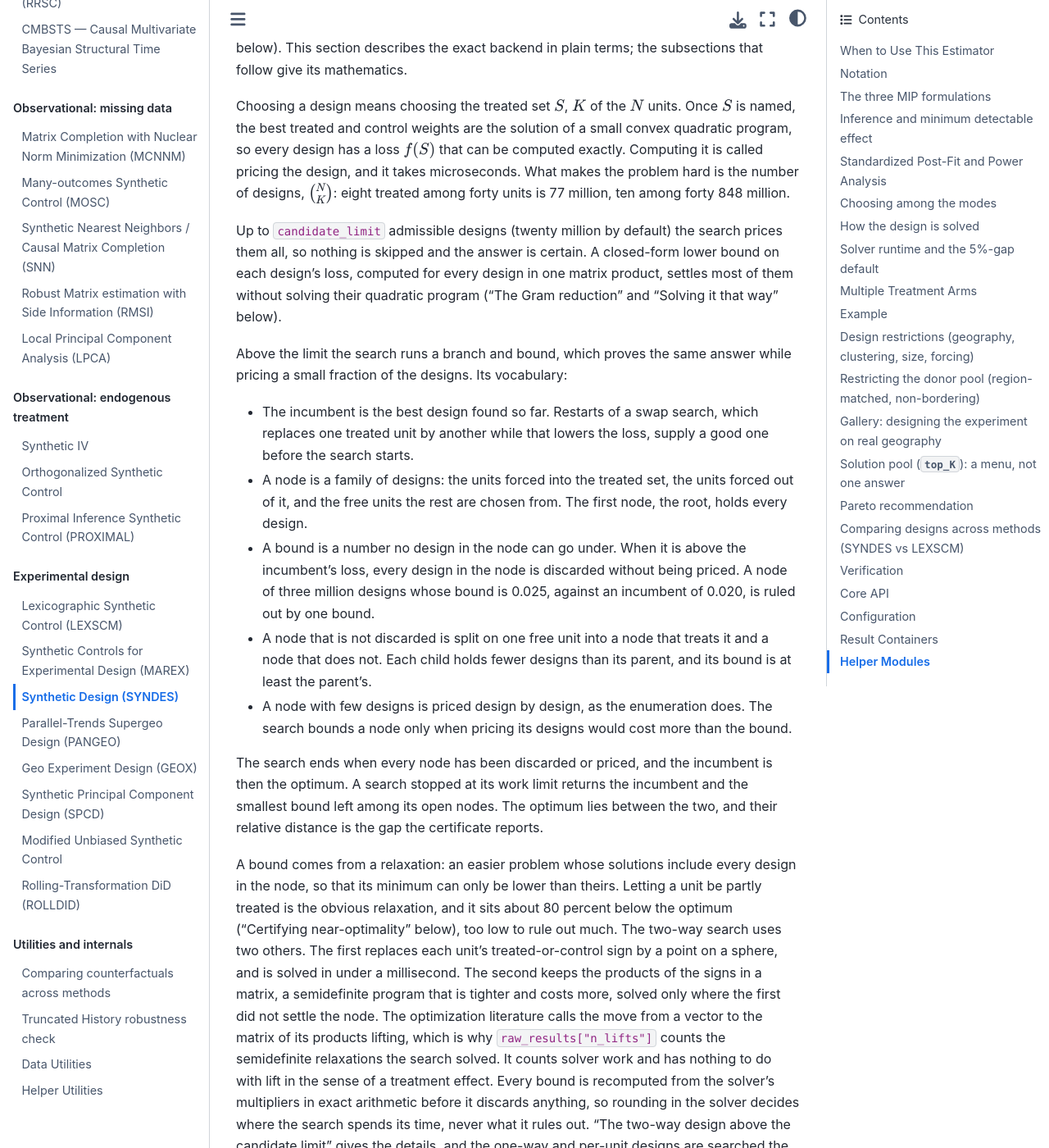
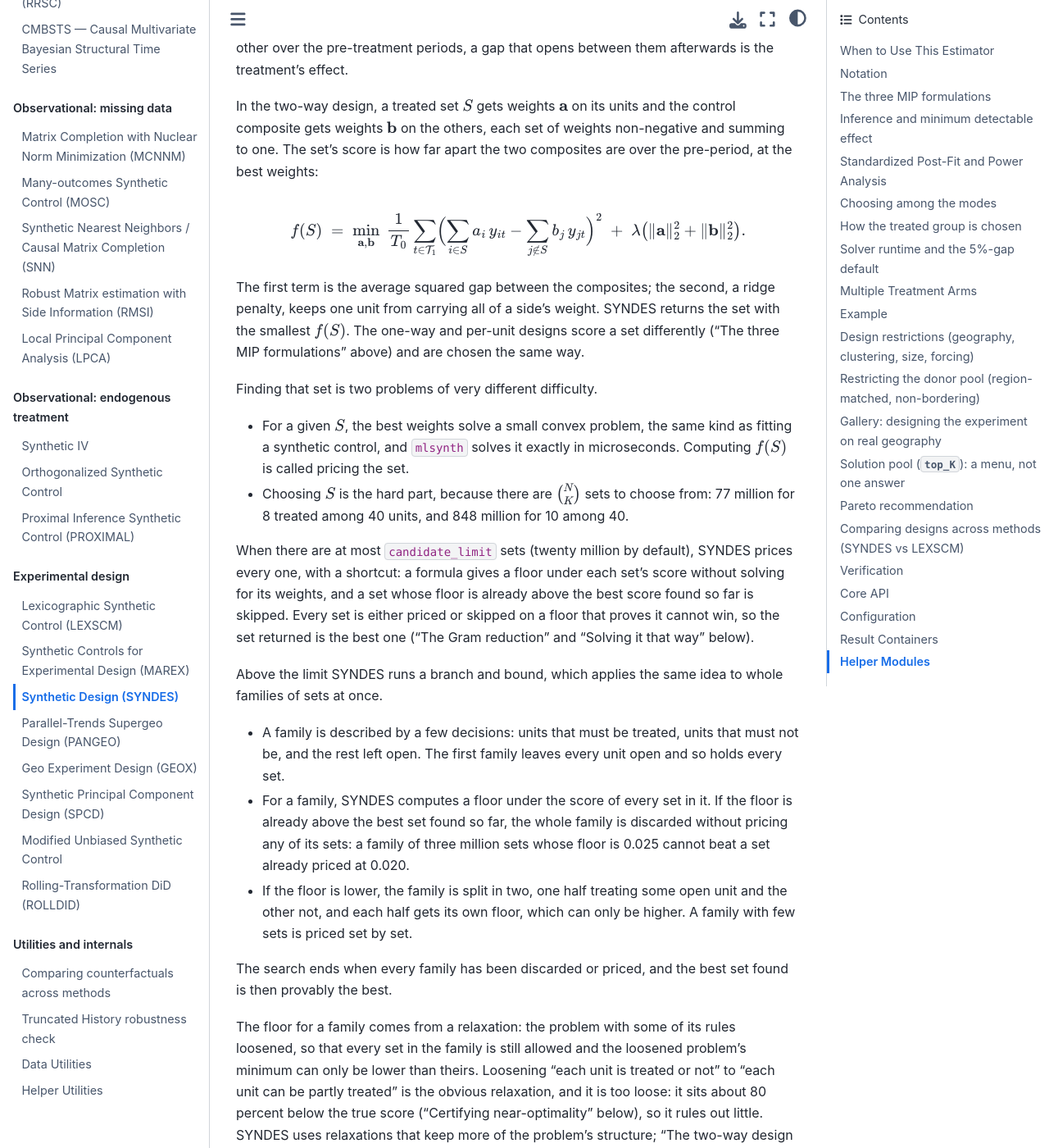
Before and after one commit to jgreathouse9/mlsynth, a Sphinx documentation site: the page built from docs/syndes.rst, in a window 1280 px wide and 1400 px high, scrolled down 9068 px. Shown: the whole window at 82% size. Built offline with Sphinx 7.4.7 and the Sphinx Book theme 1.1.4, drawn with Linux system fonts in a browser that asks for light colours; pages that are not in the unit, such as notebooks, are missing from menus; some of the changed text lies outside the part shown.

Commit message:
Docs: write the search explanations for the analyst who uses them (#911)
The three sections now speak to the reader who will choose a treated
group and explain the choice, not to one who will improve the search.
Each one follows the same arc:
- the business question;
- the criterion, in one formula;
- how the group is found;
- what the result lets the reader say.

- SYNDES, "How the treated group is chosen":
  - the two-way score f(S), written out as the pre-period gap between
    the weighted treated and control composites plus the ridge;
  - pricing a set, against choosing among C(N, K) sets;
  - enumeration with its floor-based shortcut;
  - branch and bound as floors on families of sets, with a worked
    three-million-set example;
  - why "partly treated" is too loose a relaxation;
  - what a stopped search and certify=True report.
  n_lifts is defined there as a count of computing work, unrelated to
  lift as a treatment effect.
- MAREX: an outline of the same arc at the top of "Solving the design by
  search".
- LEXSCM: the same for Stage 1, including what OPTIMAL and FEASIBLE let
  the reader claim.

Co-Authored-By: Claude Opus 5.5 <noreply@anthropic.com>
Claude-Session: https://claude.ai/code/session_012eUtL6z8zUY8NkURa4Svk7

```diff
--- a/docs/lexscm.rst
+++ b/docs/lexscm.rst
@@ -357,34 +357,40 @@ fact -- which is the symptom this parameter exists to prevent.
 How Stage 1 searches the treated sets
 """""""""""""""""""""""""""""""""""""
 
-Stage 1 searches the sets of :math:`m` markets for the ``top_K`` with the
-smallest imbalance :math:`L(\mathcal{S})`. Computing :math:`L(\mathcal{S})` for
-one set means solving its small quadratic program for the weights, the subject
-of the next subsection. This is called pricing the set, and it takes
-microseconds. What makes Stage 1 hard is the number of sets,
-:math:`\binom{M}{m}`.
-
-When there are at most ``enumerate_max`` sets (three million by default), the
-search prices every one. Nothing is skipped, so the ``top_K`` it returns are
-exact and the termination status is ``OPTIMAL``. A lower bound on each set's
-imbalance, in closed form ("Screened pricing" below), rules out most sets
-without solving their quadratic program.
-
-Above ``enumerate_max`` the search is local. It builds sets greedily from
-several starting points, improves each by swapping one market for another while
-that lowers the imbalance, and perturbs the result to escape the local optimum
-it reaches. That finds good designs quickly, but it cannot prove that no set it
-did not visit is better, so the status is ``FEASIBLE`` and the result carries a
-consensus block in place of a proof ("What the consensus block does and does
-not tell you" below).
-
-SYNDES and MAREX prove their designs above their enumeration limits with a
-branch and bound. It groups the sets into families, each with some markets
-forced into the treated set and some forced out, computes for each family a
-bound no set in it can go under, and discards a family whose bound is above the
-best design found so far. That needs a bound that sees how many markets are
-treated, and "Why a search and not a full enumeration or an exact MIP" below
-explains why the relaxations that drop the count bound Stage 1 at zero.
+In plain terms, Stage 1 looks for the :math:`m` markets whose weighted average
+looks most like the whole population of candidate markets before the experiment.
+:math:`L(\mathcal{S})` above is the squared distance between the population's
+profile and the best weighted average of the chosen markets. A treated group that
+reproduces the population is one whose response to treatment speaks for the
+population.
+
+Finding the best group is two problems. For one candidate group, the best weights
+solve a small convex problem (the next subsection) in microseconds; computing
+:math:`L(\mathcal{S})` is called pricing the group. Choosing the group is the hard
+part, because there are :math:`\binom{M}{m}` groups: 8.2 million for 4 of 120
+markets, and 3.8 billion for 6.
+
+- When there are at most ``enumerate_max`` groups (three million by default),
+  Stage 1 prices every one, with a shortcut: a formula gives a floor under each
+  group's imbalance ("Screened pricing" below), and a group whose floor is
+  already above the ``top_K``-th best found so far is skipped. Nothing that
+  could win is skipped, so the groups returned are the best ones, and the
+  status is ``OPTIMAL``.
+- Above ``enumerate_max`` the search is local. It builds groups from several
+  starting points, swaps one market for another while that lowers the
+  imbalance, and perturbs the result to try other neighbourhoods. That finds
+  good groups quickly, but it cannot prove that a group it never visited is not
+  better, so the status is ``FEASIBLE``.
+
+What the result lets you say. Under ``OPTIMAL``, the treated group is the
+best-balanced group of :math:`m` markets that meets the budget, and the search
+proves it. Under ``FEASIBLE``, it is the best group the local search found, and
+its achieved imbalance :math:`\sqrt{L(\mathcal{S})}`, which the result reports,
+is what the design's validity rests on ("Why a search and not a full enumeration
+or an exact MIP" below). SYNDES and MAREX run a branch and bound above their
+limits, which proves the best group by ruling out whole families of groups at
+once, each family with some markets forced in and some forced out. Stage 1 does
+not, for the reason that section gives.
 
 How a single tuple is built: the inner simplex QP
 """""""""""""""""""""""""""""""""""""""""""""""""""
--- a/docs/marex.rst
+++ b/docs/marex.rst
@@ -393,27 +393,33 @@ directly and returns the same optimal design. It calls no mixed-integer solver,
 so it also runs on a base install, without the ``design`` extra that provides
 ``pyscipopt``.
 
-In outline, the exact backend works in three layers, each described below.
-
-- Pricing a treated set. Once the treated markets are named, the design is two
-  small synthetic-control fits, one for each side, which ``mlsynth`` solves
-  exactly in microseconds. The set's loss is the sum of the two fits.
-- Enumeration. Up to twenty million treated sets in a cluster, the search
-  considers every set. A closed-form lower bound on each set's treated fit rules
-  out most of them without fitting them. Every set is either fitted or ruled out
-  by a bound, so the design returned is the optimum.
-- Branch and bound. Above twenty million sets the search arranges the sets in a
-  tree of nodes, each a family of sets with some markets forced into the treated
-  set and some forced out. For a node it computes a bound, a number no set in the
-  node can go under, from a relaxation solved as a semidefinite program. A node
-  whose bound is above the best design found so far, the incumbent, is
-  discarded with all its sets; any other node is split on one market or, when it
-  holds few sets, priced set by set. The search ends with the optimum proved
-  ("Large clusters: a certified branch and bound").
-
-Every bound that discards a set holds exactly, rounding included, so
-``certify=True`` reports a lower bound, the design's loss and the gap between
-them, with the optimum in between ("Certifying the search").
+In plain terms: within each cluster, MAREX looks for the treated markets whose
+weighted average looks like the cluster as a whole before the experiment, while
+the remaining markets, weighted, look like it too. Both composites then stand in
+for the same thing, the cluster's average market, so a gap that opens between
+them after treatment is the effect. The exact backend finds that treated set and
+proves no other set is better, in three layers.
+
+- Pricing a set. Once the treated markets are named, the best weights come from
+  two small fits, one per side, solved exactly in microseconds. The set's score
+  is the sum of the two fits, :math:`f(\mathcal{S})` below.
+- Trying every set. Up to twenty million candidate sets in a cluster, the search
+  considers them all, with a shortcut: a formula gives a floor under each set's
+  treated fit without solving it, and a set whose floor is already above the
+  best score found so far is skipped. Every set is either fitted or skipped on a
+  floor that proves it cannot win.
+- Branch and bound. Above twenty million sets the search reasons about whole
+  families at once: every set that treats some given markets and avoids others.
+  It computes a floor under every set in a family from a relaxation, the problem
+  with its rules loosened so that every set in the family still fits, and
+  discards the family when that floor is above the best set found so far. A
+  family that survives is split, one more market decided at a time, and a small
+  one is priced set by set ("Large clusters: a certified branch and bound").
+
+What the result lets you say: the design has the smallest pre-period imbalance
+among all treated sets the cardinality and restrictions allow, and with
+``certify=True`` the result carries the proof, a floor under every alternative
+beside the design's own score ("Certifying the search").
 
 The search works because fixing the treated set splits the problem in two. In
 one cluster, write :math:`\mathcal{S}` for the treated markets,
--- a/docs/syndes.rst
+++ b/docs/syndes.rst
@@ -456,74 +456,93 @@ Choosing among the modes
 
 
 
-How the design is solved
-------------------------
-
-``backend`` chooses between two ways of finding the design. The default,
-``"exact"``, searches the treated sets directly and proves that the design it
-returns is the best one. ``"mip"`` hands the mixed-integer program above to a
-solver (SCIP by default), which may stop at a design within ``gap_limit`` of the
-best ("Solver runtime and the 5%-gap default" below). This section describes
-the exact backend in plain terms; the subsections that follow give its
-mathematics.
-
-Choosing a design means choosing the treated set :math:`S`, :math:`K` of the
-:math:`N` units. Once :math:`S` is named, the best treated and control weights
-are the solution of a small convex quadratic program, so every design has a loss
-:math:`f(S)` that can be computed exactly. Computing it is called pricing the
-design, and it takes microseconds. What makes the problem hard is the number of
-designs, :math:`\binom{N}{K}`: eight treated among forty units is 77 million,
-ten among forty 848 million.
-
-Up to ``candidate_limit`` admissible designs (twenty million by default) the
-search prices them all, so nothing is skipped and the answer is certain. A
-closed-form lower bound on each design's loss, computed for every design in one
-matrix product, settles most of them without solving their quadratic program
-("The Gram reduction" and "Solving it that way" below).
-
-Above the limit the search runs a branch and bound, which proves the same
-answer while pricing a small fraction of the designs. Its vocabulary:
-
-- The incumbent is the best design found so far. Restarts of a swap search,
-  which replaces one treated unit by another while that lowers the loss, supply
-  a good one before the search starts.
-- A node is a family of designs: the units forced into the treated set, the
-  units forced out of it, and the free units the rest are chosen from. The first
-  node, the root, holds every design.
-- A bound is a number no design in the node can go under. When it is above the
-  incumbent's loss, every design in the node is discarded without being priced.
-  A node of three million designs whose bound is 0.025, against an incumbent of
-  0.020, is ruled out by one bound.
-- A node that is not discarded is split on one free unit into a node that
-  treats it and a node that does not. Each child holds fewer designs than its
-  parent, and its bound is at least the parent's.
-- A node with few designs is priced design by design, as the enumeration does.
-  The search bounds a node only when pricing its designs would cost more than
-  the bound.
-
-The search ends when every node has been discarded or priced, and the incumbent
-is then the optimum. A search stopped at its work limit returns the incumbent
-and the smallest bound left among its open nodes. The optimum lies between the
-two, and their relative distance is the gap the certificate reports.
-
-A bound comes from a relaxation: an easier problem whose solutions include every
-design in the node, so that its minimum can only be lower than theirs. Letting a
-unit be partly treated is the obvious relaxation, and it sits about 80 percent
-below the optimum ("Certifying near-optimality" below), too low to rule out
-much. The two-way search uses two others. The first replaces each unit's
-treated-or-control sign by a point on a sphere, and is solved in under a
-millisecond. The second keeps the products of the signs in a matrix, a
-semidefinite program that is tighter and costs more, solved only where the first
-did not settle the node. The optimization literature calls the move from a
-vector to the matrix of its products lifting, which is why
-``raw_results["n_lifts"]`` counts the semidefinite relaxations the search
-solved. It counts solver work and has nothing to do with lift in the sense of a
-treatment effect. Every bound is recomputed from the solver's multipliers in
-exact arithmetic before it discards anything, so rounding in the solver decides
-where the search spends its time, never what it rules out. "The two-way design
-above the candidate limit" gives the details, and the one-way and per-unit
-designs are searched the same way, with bounds of their own ("The one-way design
-by search", "The per-unit design by search").
+How the treated group is chosen
+-------------------------------
+
+SYNDES answers one question: which :math:`K` of the :math:`N` units should be
+treated, so that after the experiment the treated units can be compared with the
+rest? Its answer is the group for which a weighted average of the treated units
+and a weighted average of the other units moved together most closely before
+the experiment. If the two composites tracked each other over the pre-treatment
+periods, a gap that opens between them afterwards is the treatment's effect.
+
+In the two-way design, a treated set :math:`S` gets weights :math:`\mathbf{a}` on
+its units and the control composite gets weights :math:`\mathbf{b}` on the
+others, each set of weights non-negative and summing to one. The set's score is
+how far apart the two composites are over the pre-period, at the best weights:
+
+.. math::
+
+   f(S) \;=\; \min_{\mathbf{a}, \mathbf{b}}\;
+     \frac{1}{T_0} \sum_{t \in \mathcal{T}_1}
+     \Bigl( \sum_{i \in S} a_i\, y_{it} - \sum_{j \notin S} b_j\, y_{jt} \Bigr)^2
+     \;+\; \lambda \bigl(\lVert \mathbf{a} \rVert_2^2 + \lVert \mathbf{b} \rVert_2^2\bigr).
+
+The first term is the average squared gap between the composites; the second, a
+ridge penalty, keeps one unit from carrying all of a side's weight. SYNDES
+returns the set with the smallest :math:`f(S)`. The one-way and per-unit designs
+score a set differently ("The three MIP formulations" above) and are chosen the
+same way.
+
+Finding that set is two problems of very different difficulty.
+
+- For a given :math:`S`, the best weights solve a small convex problem, the same
+  kind as fitting a synthetic control, and ``mlsynth`` solves it exactly in
+  microseconds. Computing :math:`f(S)` is called pricing the set.
+- Choosing :math:`S` is the hard part, because there are :math:`\binom{N}{K}`
+  sets to choose from: 77 million for 8 treated among 40 units, and 848 million
+  for 10 among 40.
+
+When there are at most ``candidate_limit`` sets (twenty million by default),
+SYNDES prices every one, with a shortcut: a formula gives a floor under each
+set's score without solving for its weights, and a set whose floor is already
+above the best score found so far is skipped. Every set is either priced or
+skipped on a floor that proves it cannot win, so the set returned is the best
+one ("The Gram reduction" and "Solving it that way" below).
+
+Above the limit SYNDES runs a branch and bound, which applies the same idea to
+whole families of sets at once.
+
+- A family is described by a few decisions: units that must be treated, units
+  that must not be, and the rest left open. The first family leaves every unit
+  open and so holds every set.
+- For a family, SYNDES computes a floor under the score of every set in it. If
+  the floor is already above the best set found so far, the whole family is
+  discarded without pricing any of its sets: a family of three million sets
+  whose floor is 0.025 cannot beat a set already priced at 0.020.
+- If the floor is lower, the family is split in two, one half treating some open
+  unit and the other not, and each half gets its own floor, which can only be
+  higher. A family with few sets is priced set by set.
+
+The search ends when every family has been discarded or priced, and the best
+set found is then provably the best.
+
+The floor for a family comes from a relaxation: the problem with some of its
+rules loosened, so that every set in the family is still allowed and the loosened
+problem's minimum can only be lower than theirs. Loosening "each unit is treated
+or not" to "each unit can be partly treated" is the obvious relaxation, and it is
+too loose: it sits about 80 percent below the true score ("Certifying
+near-optimality" below), so it rules out little. SYNDES uses relaxations that
+keep more of the problem's structure; "The two-way design above the candidate
+limit" describes them.
+
+What the result lets you say. The design SYNDES returns has the smallest
+pre-period gap :math:`f(S)` among all treated groups of size :math:`K` that meet
+the restrictions you set, and the search proves it. A search stopped at its work
+limit (``work_limit``) returns the best group it found and a floor under every
+group it did not rule out: the best possible design lies between the two, and
+``certify=True`` reports both and the gap between them. The result also records
+which search ran (``raw_results["search"]``: ``"price_all"`` or
+``"branch_and_bound"``), how many families it bounded (``n_nodes``), and how many
+of those bounds used its most expensive relaxation (``n_lifts``). Optimization
+texts call that relaxation a lifted one, which is where the name comes from. It
+counts computing work and has nothing to do with lift in the sense of a treatment
+effect.
+
+``backend="mip"`` reaches its design another way: it hands the whole problem to
+a general mixed-integer solver (SCIP by default), which may stop at a design
+within ``gap_limit`` of the best ("Solver runtime and the 5%-gap default"
+below). The default, ``backend="exact"``, is the search described here.
 
 Solver runtime and the 5%-gap default
 -------------------------------------
@@ -933,8 +952,8 @@ The two-way design above the candidate limit
 Past ``candidate_limit`` admissible designs (twenty million by default; forty
 units with eight treated already hold 77 million), the search stops pricing every
 design and runs a branch and bound. It returns the design the enumeration would
-have returned, certified. "How the design is solved" above introduces branch
-and bound, its bounds and its certificate.
+have returned, certified. "How the treated group is chosen" above introduces
+branch and bound in plain terms.
 
 A node of the search fixes some units into the treated set, some out of it, and
 leaves the rest free; the designs below it are the admissible ways to choose the
@@ -1023,7 +1042,7 @@ still a bound.
 
 The result. ``raw_results["search"]`` is ``"branch_and_bound"``, with the nodes
 bounded (``n_nodes``) and the semidefinite relaxations solved (``n_lifts``,
-named in "How the design is solved" above), and
+named in "How the treated group is chosen" above), and
 ``raw_results["lower_bound"]`` is the search's own bound, the optimum itself
 when it closes. ``work_limit`` (120 by default) caps each size's search in the
 cost model's seconds: every design priced, bound, relaxation evaluation and certificate
```
